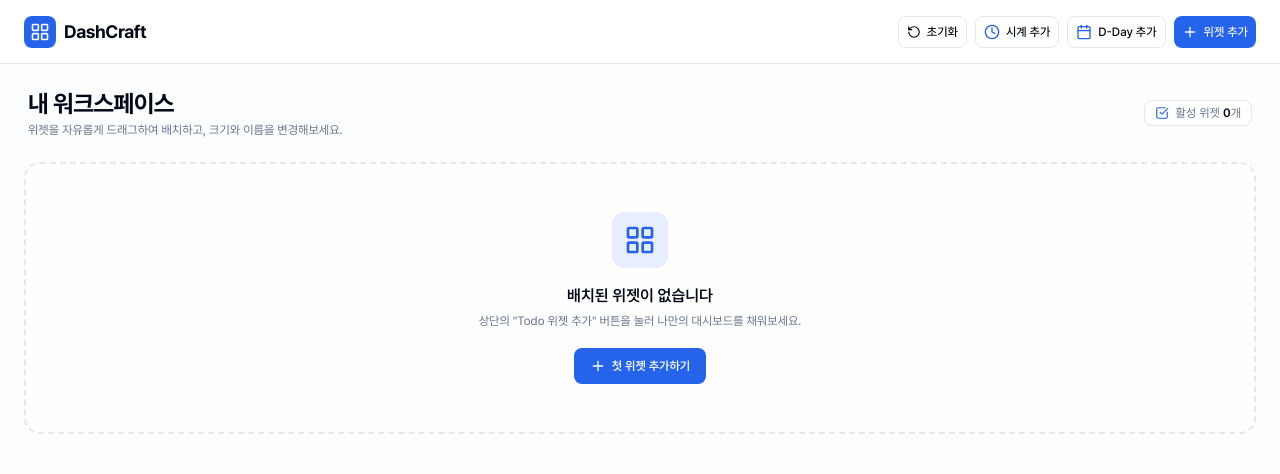
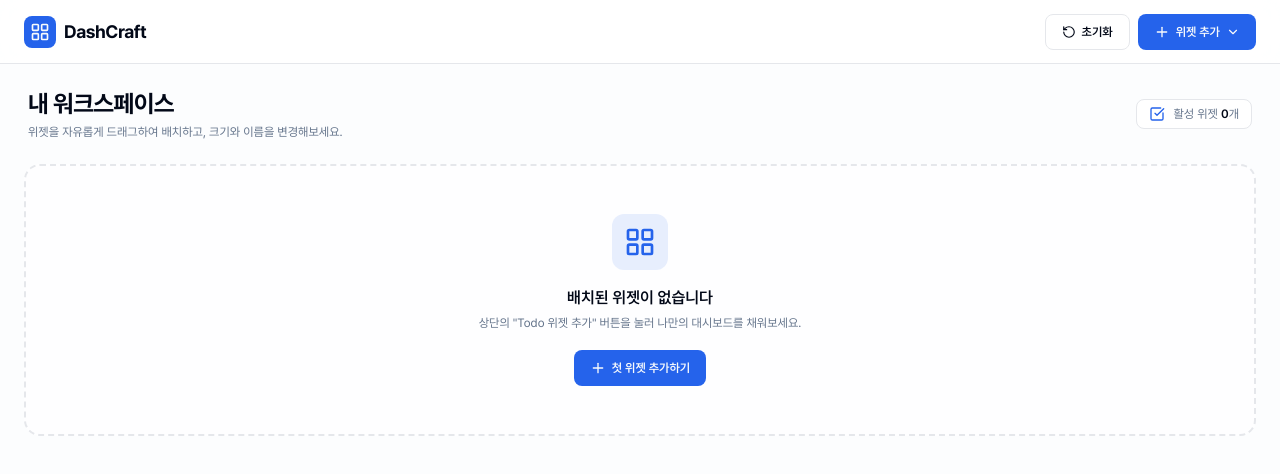
Before and after one commit to jaywai-lee/DashCraft, a Next.js app: page /dashboard in a window 1280 px wide. Shown: the top 474 px of the page. Built offline with nearby package versions, Linux system fonts and the light colour scheme.

Commit message:
refactor: 대시보드 헤더 드롭다운 메뉴 전환 (#24)

```diff
--- a/src/app/dashboard/page.tsx
+++ b/src/app/dashboard/page.tsx
@@ -2,14 +2,22 @@
 
 import { useTodoStore } from "@/features/todo-widget/model/useTodoStore";
 import { Button } from "@/shared/ui/button";
+import {
+  Dropdown,
+  DropdownContent,
+  DropdownItem,
+  DropdownTrigger,
+} from "@/shared/ui/dropdown/Dropdown";
 import { Modal } from "@/shared/ui/modal";
 import { useDashboardStore } from "@/widgets/dashboard-grid/model/useDashboardStore";
 import { DashboardGrid } from "@/widgets/dashboard-grid/ui/DashboardGrid";
 import {
   Calendar,
   CheckSquare,
+  ChevronDown,
   Clock,
   LayoutGrid,
+  ListTodo,
   Plus,
   RotateCcw,
 } from "lucide-react";
@@ -21,26 +29,16 @@ export default function DashboardPage() {
   const { resetAllTodos } = useTodoStore();
   const [isResetModalOpen, setIsResetModalOpen] = useState(false);
 
-  const handleAddTodoWidget = () => {
+  const handleAddWidget = (type: "todo" | "clock" | "dday") => {
+    const widgetConfig = {
+      todo: { title: "할 일 목록", type: "todo" as const },
+      clock: { title: "시계 & 타이머", type: "clock" as const },
+      dday: { title: "D-Day 카운트다운", type: "dday" as const },
+    }[type];
+
     addWidget({
-      type: "todo",
-      title: "할 일 목록",
-      layout: { id: "", x: 0, y: 0, w: 1, h: 1 },
-    });
-  };
-
-  const handleAddClockWidget = () => {
-    addWidget({
-      type: "clock",
-      title: "시계 & 타이머",
-      layout: { id: "", x: 0, y: 0, w: 1, h: 1 },
-    });
-  };
-
-  const handleAddDDayWidget = () => {
-    addWidget({
-      type: "dday",
-      title: "D-Day 카운트다운",
+      type: widgetConfig.type,
+      title: widgetConfig.title,
       layout: { id: "", x: 0, y: 0, w: 1, h: 1 },
     });
   };
@@ -53,8 +51,7 @@ export default function DashboardPage() {
 
   return (
     <div className="min-h-screen bg-muted/20 text-foreground flex flex-col">
-      <header className="border-b bg-background/80 backdrop-blur-md sticky top-0 z-40 px-3 sm:px-6 py-2 sm:py-0 sm:h-16 flex flex-col sm:flex-row items-center justify-between gap-2.5 sm:gap-0">
-        <div className="flex items-center justify-center w-full sm:w-auto">
+      <header className="border-b bg-background/80 backdrop-blur-md sticky top-0 z-40 px-4 sm:px-6 h-16 flex items-center justify-between">
         <Link
           href="/"
           className="flex items-center gap-2 hover:opacity-80 transition-opacity"
@@ -64,66 +61,58 @@ export default function DashboardPage() {
           </div>
           <span className="font-bold text-lg tracking-tight">DashCraft</span>
         </Link>
-        </div>
 
-        <div className="grid grid-cols-4 sm:flex items-center gap-1.5 sm:gap-2 w-full sm:w-auto">
+        <div className="flex items-center gap-2">
           <Button
             variant="outline"
-            size="sm"
+            size="md"
             onClick={() => setIsResetModalOpen(true)}
             title="대시보드 초기화"
-            className="w-full sm:w-auto px-2 justify-center"
           >
             <RotateCcw className="w-3.5 h-3.5" />
             <span className="hidden sm:inline">초기화</span>
           </Button>
 
-          <Button
-            variant="outline"
-            size="sm"
-            onClick={handleAddClockWidget}
-            className="w-full sm:w-auto px-2 justify-center"
-          >
+          <Dropdown>
+            <DropdownTrigger>
+              <Button variant="primary" size="md" className="gap-1.5">
+                <Plus className="w-4 h-4" />
+                <span>위젯 추가</span>
+                <ChevronDown className="w-3.5 h-3.5" />
+              </Button>
+            </DropdownTrigger>
+
+            <DropdownContent align="right">
+              <DropdownItem onClick={() => handleAddWidget("todo")}>
+                <ListTodo className="w-4 h-4 text-primary" />
+                <span>할 일 목록</span>
+              </DropdownItem>
+              <DropdownItem onClick={() => handleAddWidget("clock")}>
                 <Clock className="w-4 h-4 text-primary" />
-            <span className="hidden md:inline">시계 추가</span>
-          </Button>
-
-          <Button
-            variant="outline"
-            size="sm"
-            onClick={handleAddDDayWidget}
-            className="w-full sm:w-auto px-2 justify-center"
-          >
+                <span>시계 & 뽀모도로</span>
+              </DropdownItem>
+              <DropdownItem onClick={() => handleAddWidget("dday")}>
                 <Calendar className="w-4 h-4 text-primary" />
-            <span className="hidden md:inline">D-Day 추가</span>
-          </Button>
-
-          <Button
-            variant="primary"
-            size="sm"
-            onClick={handleAddTodoWidget}
-            className="w-full sm:w-auto px-2 justify-center"
-          >
-            <Plus className="w-4 h-4" />
-            <span className="hidden md:inline">위젯 추가</span>
-          </Button>
+                <span>D-Day</span>
+              </DropdownItem>
+            </DropdownContent>
+          </Dropdown>
         </div>
       </header>
 
-      {/* 메인 영역 */}
-      <main className="flex-1 max-w-7xl w-full mx-auto p-3 sm:p-6 space-y-4 sm:space-y-6">
-        <div className="flex flex-col sm:flex-row sm:items-center justify-between gap-2 sm:gap-4 px-1">
-          <div className="space-y-0.5">
-            <h1 className="text-xl sm:text-2xl font-extrabold tracking-tight">
+      <main className="flex-1 max-w-7xl w-full mx-auto p-4 sm:p-6 space-y-6">
+        <div className="flex flex-col sm:flex-row sm:items-center justify-between gap-4 px-1">
+          <div className="space-y-1">
+            <h1 className="text-2xl font-extrabold tracking-tight">
               내 워크스페이스
             </h1>
-            <p className="text-[11px] sm:text-xs text-muted-foreground">
+            <p className="text-xs text-muted-foreground">
               위젯을 자유롭게 드래그하여 배치하고, 크기와 이름을 변경해보세요.
             </p>
           </div>
 
-          <div className="flex items-center gap-1.5 text-xs text-muted-foreground bg-background border px-2.5 py-1 rounded-lg w-fit shadow-2xs">
-            <CheckSquare className="w-3.5 h-3.5 text-primary" />
+          <div className="flex items-center gap-2 text-xs text-muted-foreground bg-background border px-3 py-1.5 rounded-lg w-fit shadow-2xs">
+            <CheckSquare className="w-4 h-4 text-primary" />
             <span>
               활성 위젯{" "}
               <strong className="text-foreground font-semibold">
--- a/src/shared/ui/dropdown/Dropdown.tsx
+++ b/src/shared/ui/dropdown/Dropdown.tsx
@@ -93,13 +93,18 @@ export const DropdownContent = ({
   className?: string;
 }) => {
   const { isOpen } = useDropdown();
+  const [mounted, setMounted] = useState(false);
 
-  if (!isOpen) return null;
+  useEffect(() => {
+    setMounted(true);
+  }, []);
+
+  if (!isOpen || !mounted) return null;
 
   return (
     <div
       className={cn(
-        "absolute mt-2 w-48 rounded-xl border bg-popover p-1 text-popover-foreground shadow-lg ring-1 ring-black/5 z-50 animate-in fade-in-80 zoom-in-95",
+        "absolute top-full mt-2 w-48 rounded-xl border bg-background p-1 text-popover-foreground shadow-xl ring-1 ring-black/5 z-50 animate-in fade-in-80 zoom-in-95",
         align === "right" ? "right-0" : "left-0",
         className,
       )}
```
Lines whose indentation alone changed are shown as unchanged.
